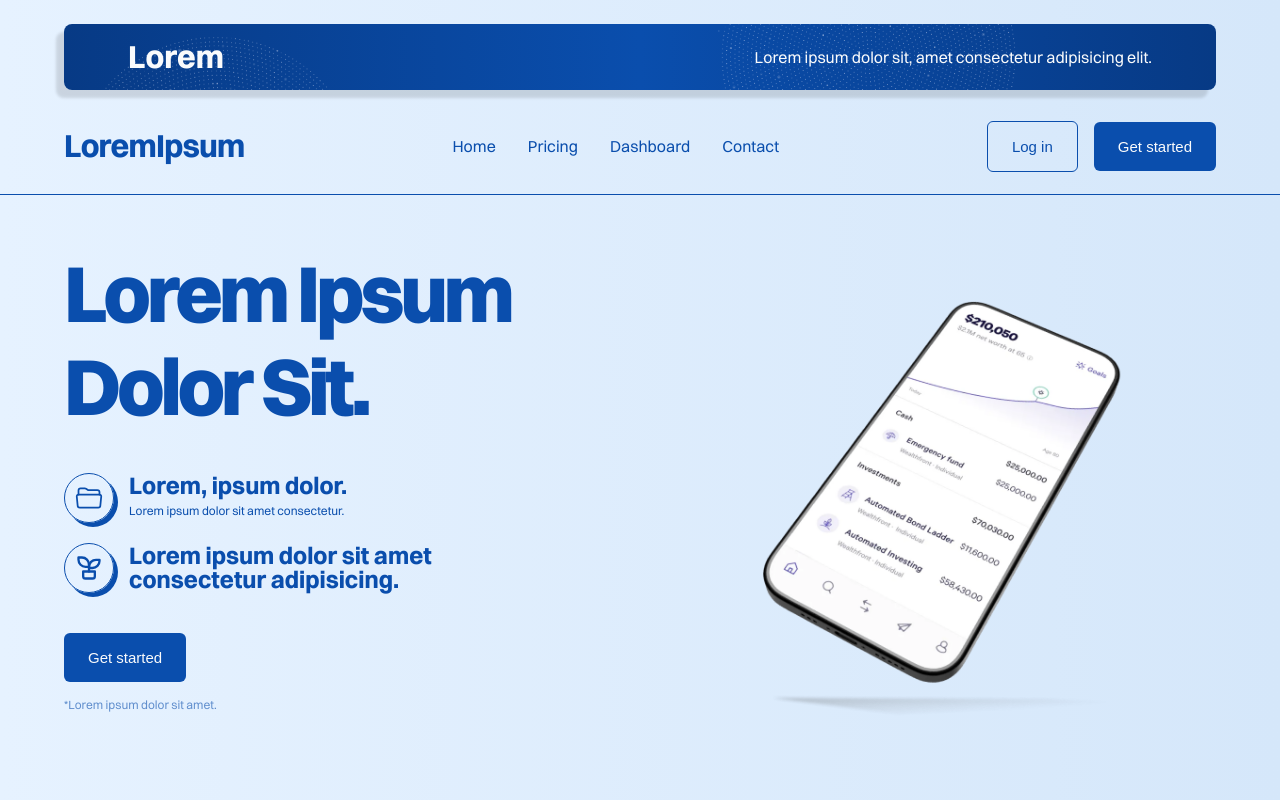
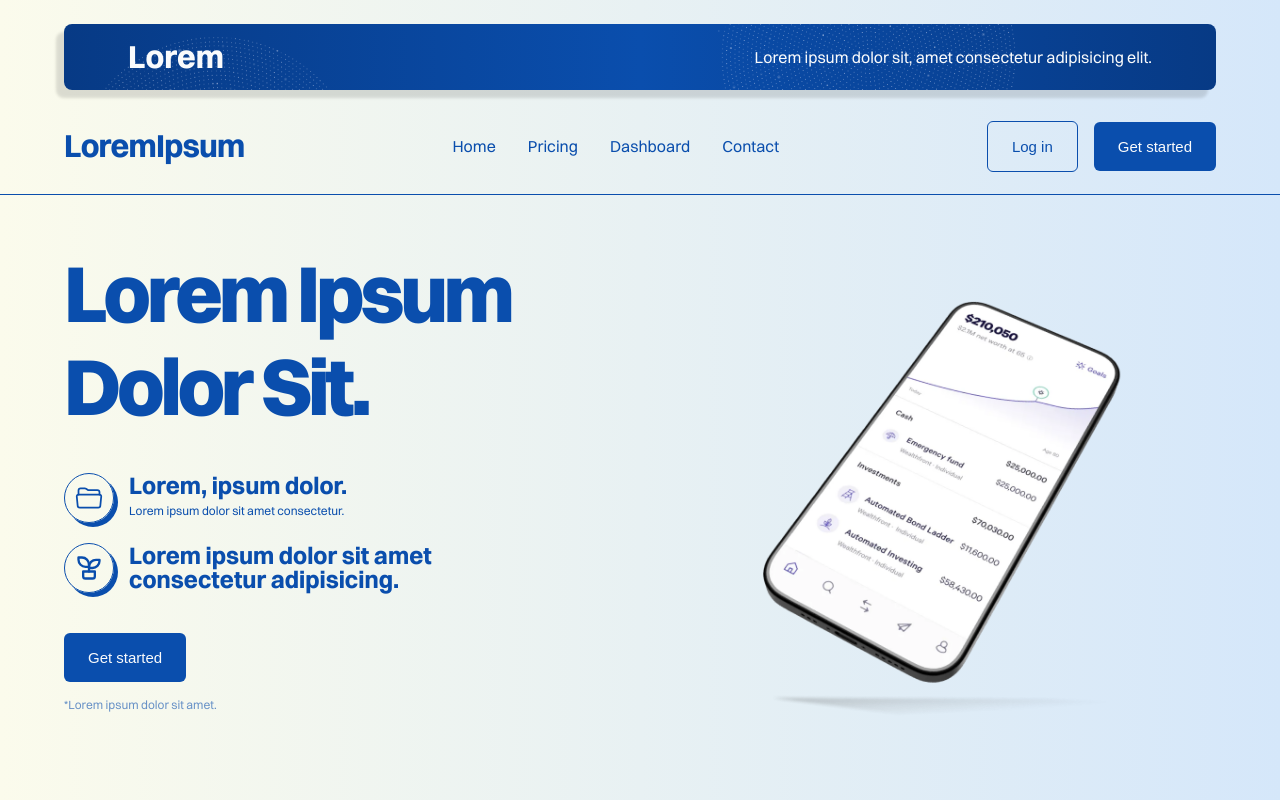
Before and after one commit to ayushcodes0/Tj-Frontend, a React (Vite) app: page / in a window 1280 px wide. Shown: the top 800 px of the page. Built offline with nearby package versions, Linux system fonts and the light colour scheme.

Commit message:
--tk-gradient-soft updated

```diff
--- a/src/styles/variable.css
+++ b/src/styles/variable.css
@@ -194,7 +194,7 @@
   /* Gradients */
   --tj-nav-gradient: linear-gradient(to right, var(--nav-grad-start), var(--nav-grad-middle), var(--nav-grad-end));
   /* --tk-gradient-soft: linear-gradient(to right, #f7eae4, #DBDEF0); */
-  --tk-gradient-soft: linear-gradient(to right, #E6F2FF, #D5E7FA);
+  --tk-gradient-soft: linear-gradient(to right, #fbfbec, #D5E7FA);
   --tk-gradient-vibrant: linear-gradient(#c3cdf4, #fed0b9);
   --tk-gradient-aqua: linear-gradient(#c3cdf4, #d9edca);
   --tk-gradient-day: linear-gradient(#d9edca, #fff3d6);
```
